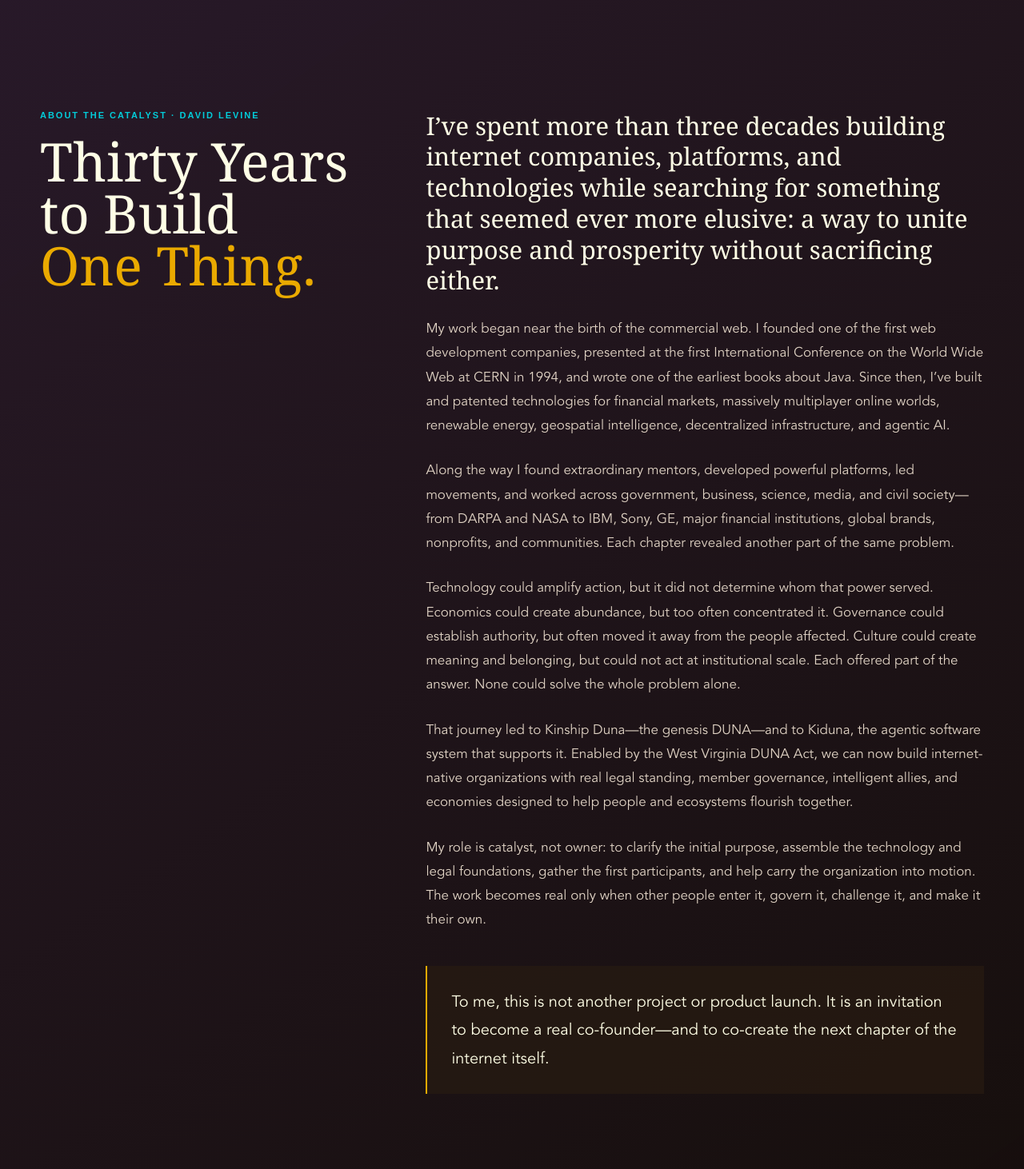
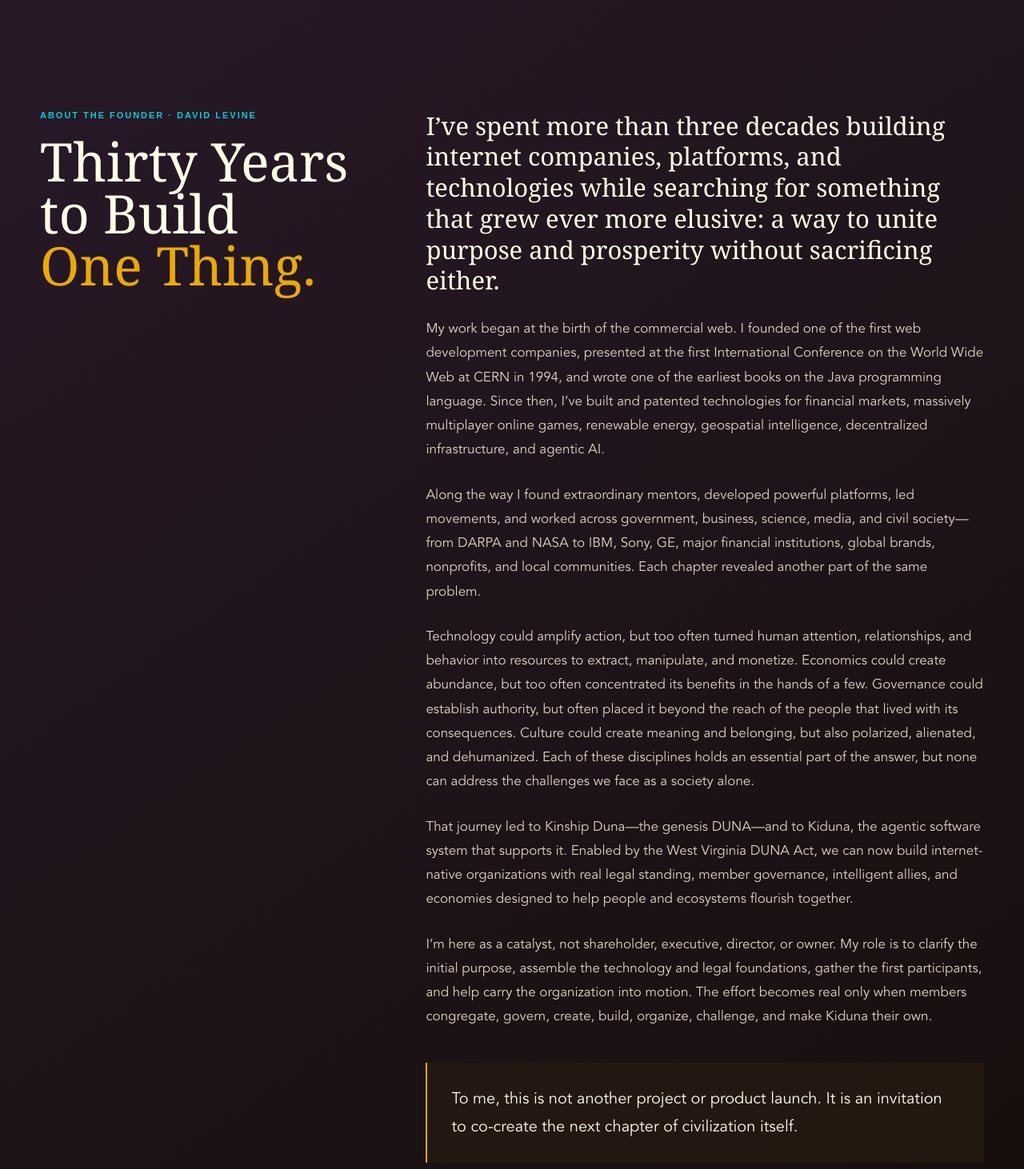
Before and after one commit to uncle-psy/kiduna, a Next.js app: page /about-our-work in a window 1280 px wide. Shown: the part 3480-4942 px from the top of the page at 80% size. Built offline with nearby package versions, Linux system fonts and the light colour scheme; a web font is replaced by a local one.

Commit message:
Update David Levine founder section

```diff
--- a/app/about-our-work/page.tsx
+++ b/app/about-our-work/page.tsx
@@ -135,15 +135,15 @@
       </section>
 
       <section className={styles.catalystSection} id="catalyst">
-        <div className={styles.catalystHeading}><p className="eyebrow">About the catalyst · David Levine</p><h2>Thirty Years to Build<span>One Thing.</span></h2></div>
+        <div className={styles.catalystHeading}><p className="eyebrow">About the founder · David Levine</p><h2>Thirty Years to Build<span>One Thing.</span></h2></div>
         <div className={styles.catalystBody}>
-          <p className={styles.lead}>I’ve spent more than three decades building internet companies, platforms, and technologies while searching for something that seemed ever more elusive: a way to unite purpose and prosperity without sacrificing either.</p>
-          <p>My work began near the birth of the commercial web. I founded one of the first web development companies, presented at the first International Conference on the World Wide Web at CERN in 1994, and wrote one of the earliest books about Java. Since then, I’ve built and patented technologies for financial markets, massively multiplayer online worlds, renewable energy, geospatial intelligence, decentralized infrastructure, and agentic AI.</p>
-          <p>Along the way I found extraordinary mentors, developed powerful platforms, led movements, and worked across government, business, science, media, and civil society—from DARPA and NASA to IBM, Sony, GE, major financial institutions, global brands, nonprofits, and communities. Each chapter revealed another part of the same problem.</p>
-          <p>Technology could amplify action, but it did not determine whom that power served. Economics could create abundance, but too often concentrated it. Governance could establish authority, but often moved it away from the people affected. Culture could create meaning and belonging, but could not act at institutional scale. Each offered part of the answer. None could solve the whole problem alone.</p>
+          <p className={styles.lead}>I’ve spent more than three decades building internet companies, platforms, and technologies while searching for something that grew ever more elusive: a way to unite purpose and prosperity without sacrificing either.</p>
+          <p>My work began at the birth of the commercial web. I founded one of the first web development companies, presented at the first International Conference on the World Wide Web at CERN in 1994, and wrote one of the earliest books on the Java programming language. Since then, I’ve built and patented technologies for financial markets, massively multiplayer online games, renewable energy, geospatial intelligence, decentralized infrastructure, and agentic AI.</p>
+          <p>Along the way I found extraordinary mentors, developed powerful platforms, led movements, and worked across government, business, science, media, and civil society—from DARPA and NASA to IBM, Sony, GE, major financial institutions, global brands, nonprofits, and local communities. Each chapter revealed another part of the same problem.</p>
+          <p>Technology could amplify action, but too often turned human attention, relationships, and behavior into resources to extract, manipulate, and monetize. Economics could create abundance, but too often concentrated its benefits in the hands of a few. Governance could establish authority, but often placed it beyond the reach of the people that lived with its consequences. Culture could create meaning and belonging, but also polarized, alienated, and dehumanized. Each of these disciplines holds an essential part of the answer, but none can address the challenges we face as a society alone.</p>
           <p>That journey led to Kinship Duna—the genesis DUNA—and to Kiduna, the agentic software system that supports it. Enabled by the West Virginia DUNA Act, we can now build internet-native organizations with real legal standing, member governance, intelligent allies, and economies designed to help people and ecosystems flourish together.</p>
-          <p>My role is catalyst, not owner: to clarify the initial purpose, assemble the technology and legal foundations, gather the first participants, and help carry the organization into motion. The work becomes real only when other people enter it, govern it, challenge it, and make it their own.</p>
-          <p className={styles.invitation}>To me, this is not another project or product launch. It is an invitation to become a real co-founder—and to co-create the next chapter of the internet itself.</p>
+          <p>I’m here as a catalyst, not shareholder, executive, director, or owner. My role is to clarify the initial purpose, assemble the technology and legal foundations, gather the first participants, and help carry the organization into motion. The effort becomes real only when members congregate, govern, create, build, organize, challenge, and make Kiduna their own.</p>
+          <p className={styles.invitation}>To me, this is not another project or product launch. It is an invitation to co-create the next chapter of civilization itself.</p>
         </div>
         <div className={styles.careerLine}>{milestones.map(([year, title, copy]) => <article key={year}><span>{year}</span><strong>{title}</strong><p>{copy}</p></article>)}</div>
         <div className={styles.catalystLinks}><a href="https://www.linkedin.com/in/motodave" target="_blank" rel="noreferrer">LinkedIn <span aria-hidden="true">↗</span></a><a href="mailto:david@kiduna.ai">david@kiduna.ai <span aria-hidden="true">→</span></a></div>
```
